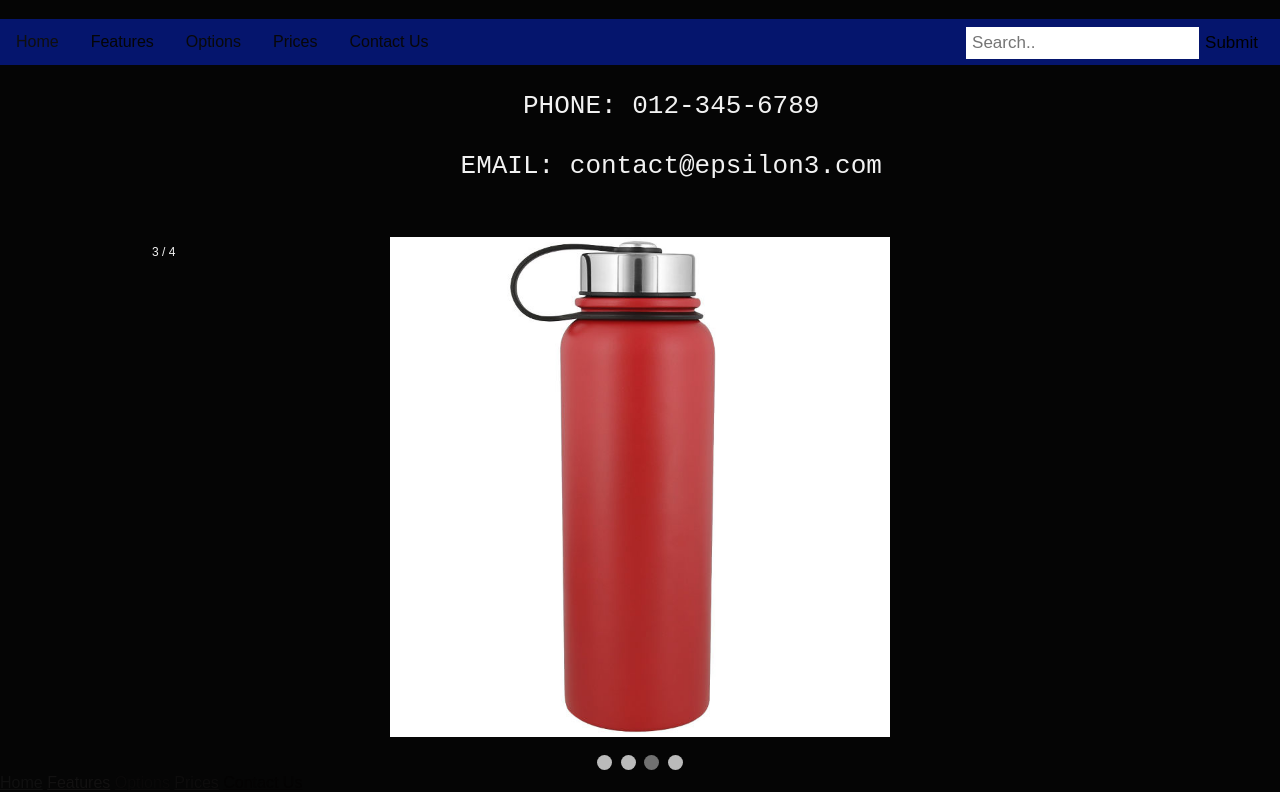
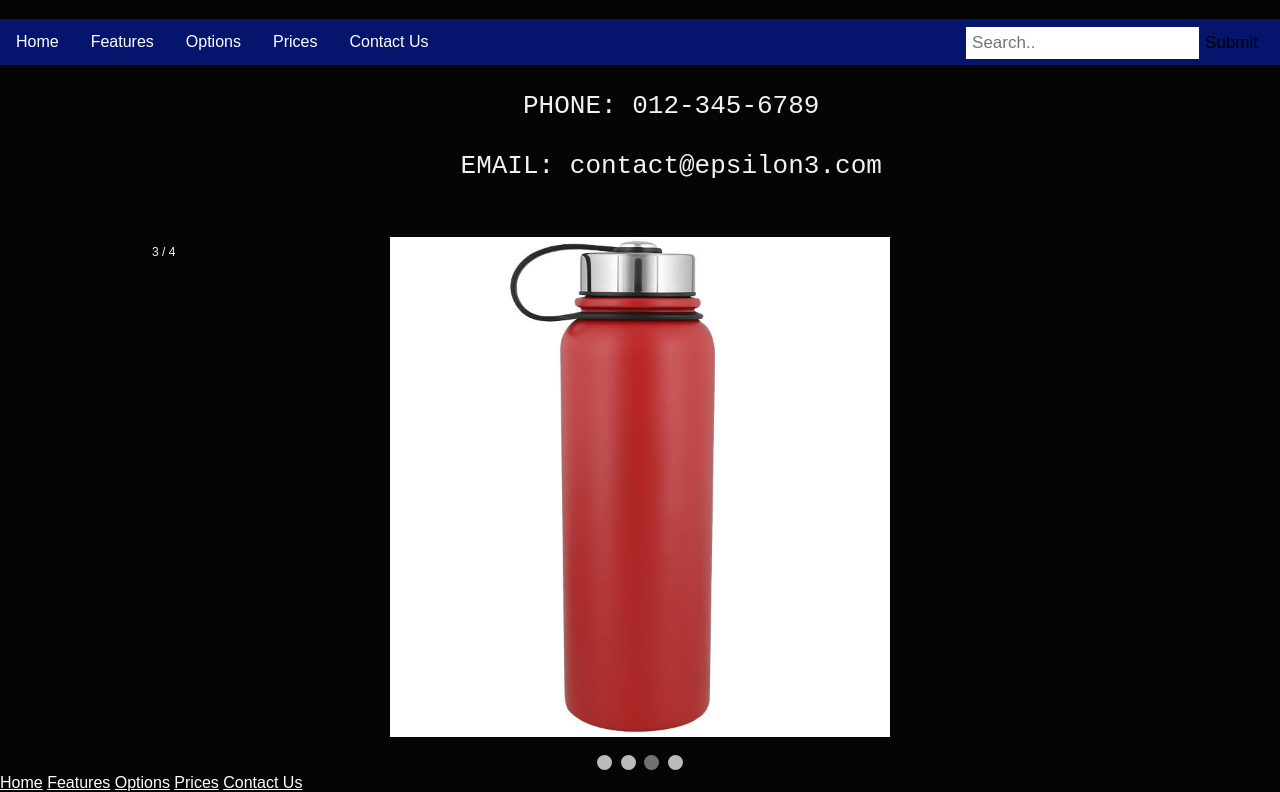
Before and after one commit to CSswill168/cs_swill168.github.io, a plain HTML site: page contactInfo.html in a window 1280 px wide. Shown: the part 61-853 px from the top of the page. Drawn offline with Linux system fonts and the light colour scheme.

Commit message:
contactInfo color update

```diff
--- a/contactInfo.html
+++ b/contactInfo.html
@@ -128,11 +128,11 @@ img {
 <body>
 
 <ul>
-  <li><a href="https://csswill168.github.io/cs_swill168.github.io/index.html" style="color:rgb(15, 15, 15);" target="_self">Home</a></li>
-  <li><a href="https://csswill168.github.io/cs_swill168.github.io/features.html" style="color:rgb(5, 5, 5);" target="_self">Features</a></li>
-  <li><a href="https://csswill168.github.io/cs_swill168.github.io/options.html" style="color:rgb(9, 9, 9);" target="_self">Options</a></li>
-  <li><a href="https://csswill168.github.io/cs_swill168.github.io/prices.html" style="color:rgb(8, 7, 7);" target="_self">Prices</a></li>
-  <li><a href="https://csswill168.github.io/cs_swill168.github.io/contactInfo.html" style="color:rgb(8, 7, 7);" target="_self">Contact Us</a></li>
+  <li><a href="https://csswill168.github.io/cs_swill168.github.io/index.html" style="color:rgb(255, 255, 255);" target="_self">Home</a></li>
+  <li><a href="https://csswill168.github.io/cs_swill168.github.io/features.html" style="color:rgb(255, 255, 255);" target="_self">Features</a></li>
+  <li><a href="https://csswill168.github.io/cs_swill168.github.io/options.html" style="color:rgb(255, 255, 255);" target="_self">Options</a></li>
+  <li><a href="https://csswill168.github.io/cs_swill168.github.io/prices.html" style="color:rgb(255, 255, 255);" target="_self">Prices</a></li>
+  <li><a href="https://csswill168.github.io/cs_swill168.github.io/contactInfo.html" style="color:rgb(255, 255, 255);" target="_self">Contact Us</a></li>
   <meta name="viewport" content="width=device-width, initial-scale=1">
 <style>
 * {box-sizing: border-box;}
@@ -150,7 +150,7 @@ body {
 .topnav a {
   float: left;
   display: block;
-  color: white;
+  color: black;
   text-align: center;
   padding: 14px 16px;
   text-decoration: none;
@@ -159,7 +159,7 @@ body {
 
 .topnav a:hover {
   background-color: #05156d;
-  color: white;
+  color: black;
 }
 
 .topnav a.active {
@@ -300,11 +300,11 @@ body {
 </div>
 
 <div id="navbar"></div>
-  <a href="https://csswill168.github.io/cs_swill168.github.io/index.html" style="color:rgb(16, 16, 16);" target="_self">Home</a>
-  <a href="https://csswill168.github.io/cs_swill168.github.io/features.html" style="color:rgb(18, 17, 17);" target="_self">Features</a>
-  <a href="https://csswill168.github.io/cs_swill168.github.io/options.html" style="color:rgb(10, 9, 9);" target="_self">Options</a>
-  <a href="https://csswill168.github.io/cs_swill168.github.io/prices.html" style="color:rgb(13, 12, 12);" target="_self">Prices</a>
-  <a href="https://csswill168.github.io/cs_swill168.github.io/contactInfo.html" style="color:rgb(4, 3, 3);" target="_self">Contact Us</a>
+  <a href="https://csswill168.github.io/cs_swill168.github.io/index.html" style="color:rgb(255, 255, 255);" target="_self">Home</a>
+  <a href="https://csswill168.github.io/cs_swill168.github.io/features.html" style="color:rgb(255, 255, 255);" target="_self">Features</a>
+  <a href="https://csswill168.github.io/cs_swill168.github.io/options.html" style="color:rgb(255, 255, 255);" target="_self">Options</a>
+  <a href="https://csswill168.github.io/cs_swill168.github.io/prices.html" style="color:rgb(255, 255, 255);" target="_self">Prices</a>
+  <a href="https://csswill168.github.io/cs_swill168.github.io/contactInfo.html" style="color:rgb(255, 255, 255);" target="_self">Contact Us</a>
 
 </div>
 
```
